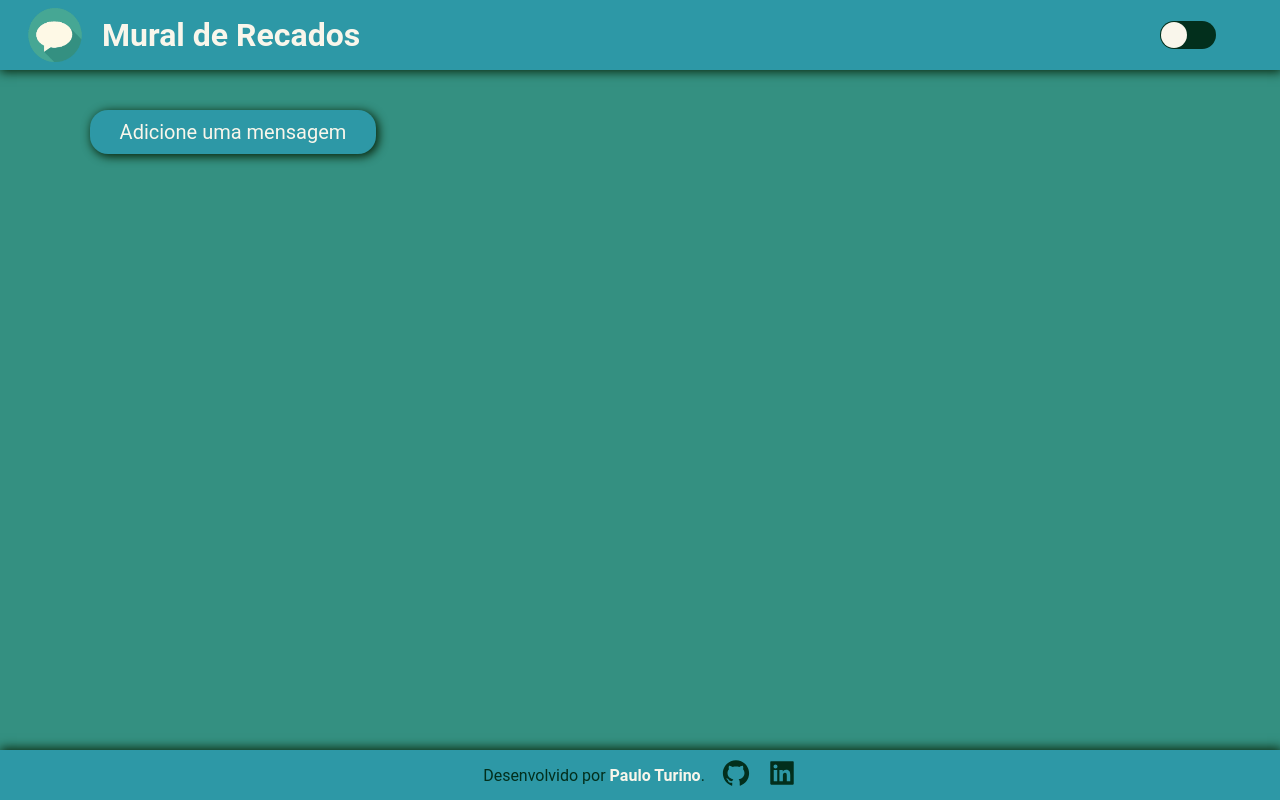
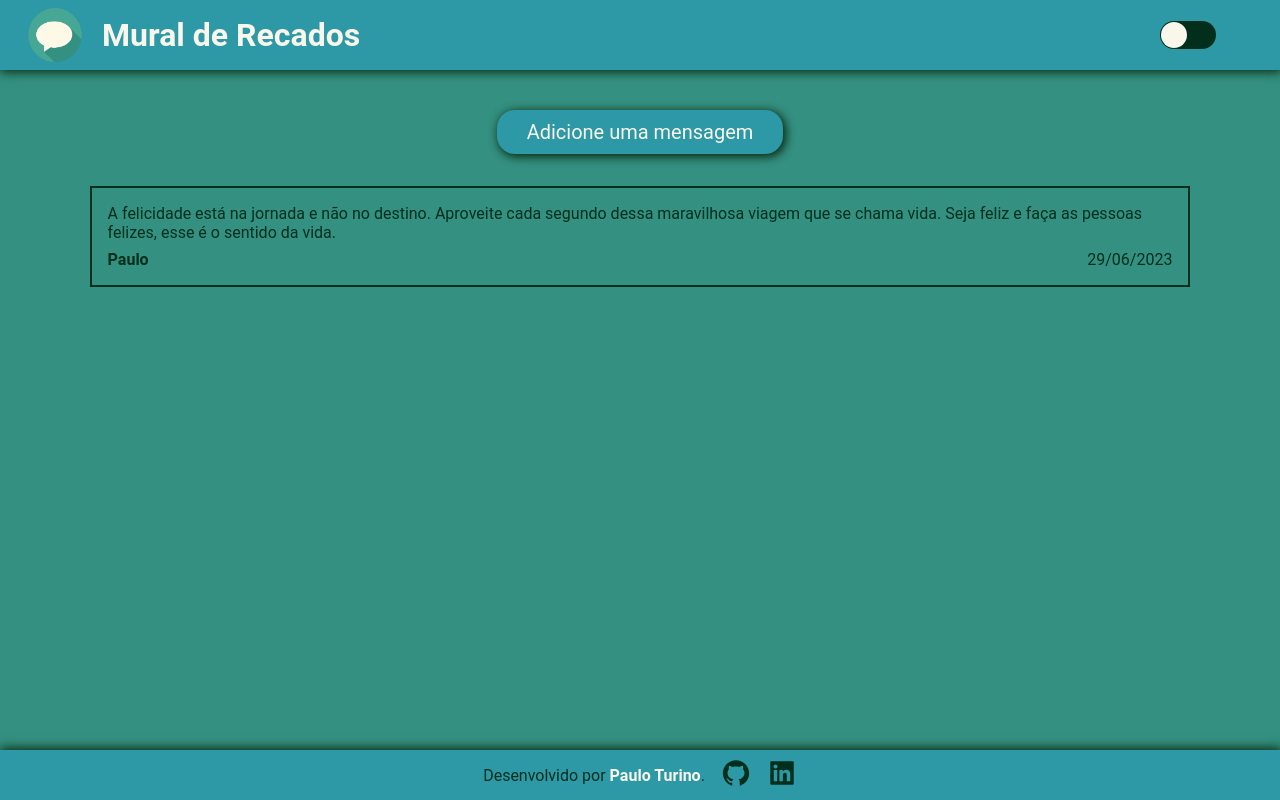
Before and after one commit to TurinoS/mural-de-recados, a React (Create React App) app: page / in a window 1280 px wide. Built offline with nearby package versions, Linux system fonts and the light colour scheme.

Commit message:
feat: iniciando implementação dos cards de mensagem

```diff
--- /dev/null
+++ b/src/components/MessageCard.tsx
@@ -0,0 +1,38 @@
+import styled from "styled-components";
+
+const StyledMessageCard = styled.div`
+    display: grid;
+    grid-template-areas:
+    "message message"
+    "name date";
+    border: 2px solid var(--font-black);
+    padding: 1em;
+    gap: .5em;
+
+    & p {
+        grid-area: message;
+    }
+
+    & h2 {
+        grid-area: name;
+        font-size: 16px;
+    }
+
+    & span {
+        grid-area: date;
+        text-align: end;
+    }
+`
+
+export default function MessageCard() {
+    return(
+        <StyledMessageCard>
+            <p>A felicidade está na jornada e não no destino.
+                Aproveite cada segundo dessa maravilhosa viagem que se chama vida.
+                Seja feliz e faça as pessoas felizes, esse é o sentido da vida.
+            </p>
+            <h2>Paulo</h2>
+            <span>29/06/2023</span>
+        </StyledMessageCard>
+    )
+}
--- a/src/pages/Home.tsx
+++ b/src/pages/Home.tsx
@@ -2,9 +2,11 @@ import styled from "styled-components";
 import Form from "../components/Form";
 import { StyledButton } from "../components/StyledButton";
 import { useState } from "react";
+import MessageCard from "../components/MessageCard";
 
 const StyledHome = styled.div`
     display: flex;
+    flex-direction: column;
     gap: 2em;
     align-items: center;
 `
@@ -19,6 +21,9 @@ export default function Home() {
     return(
         <StyledHome>
             {showForm ? <Form /> : <StyledButton onClick={openForm}>Adicione uma mensagem</StyledButton>}
+            <div>
+                <MessageCard />
+            </div>
         </StyledHome>
     )
 }
```
